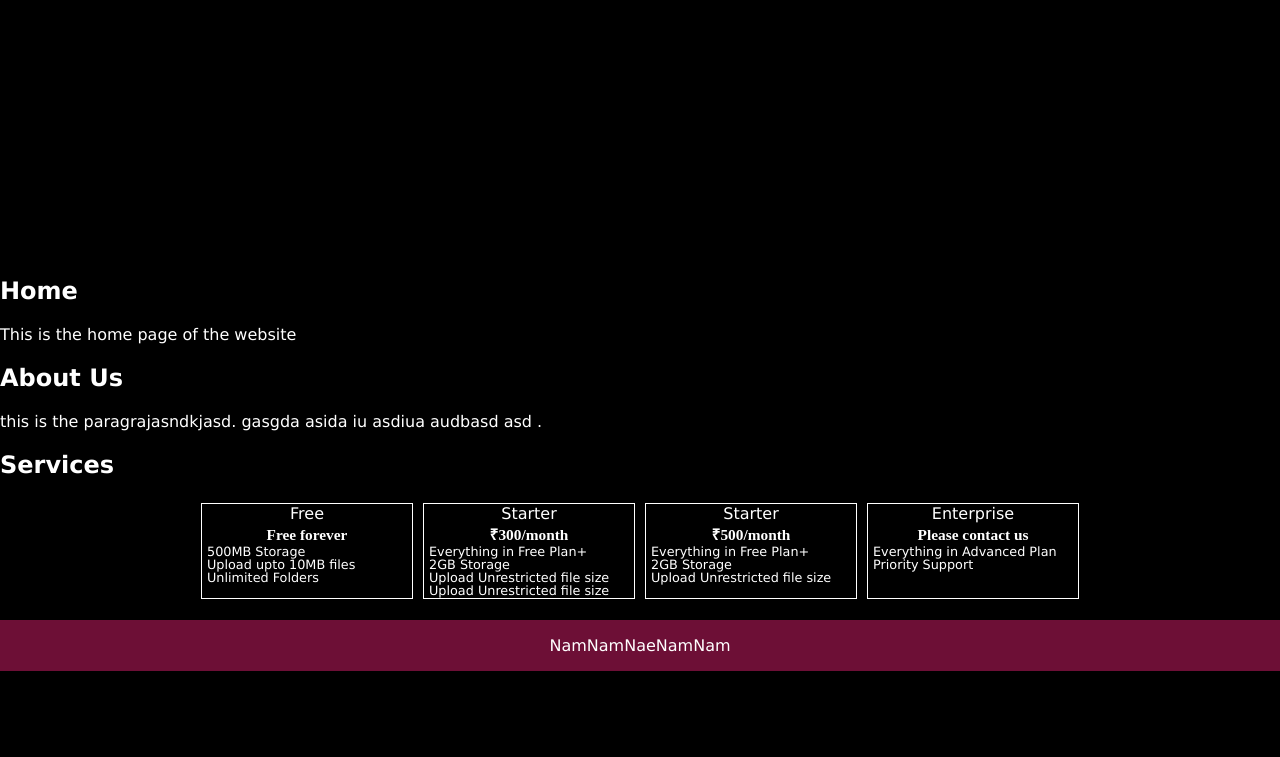
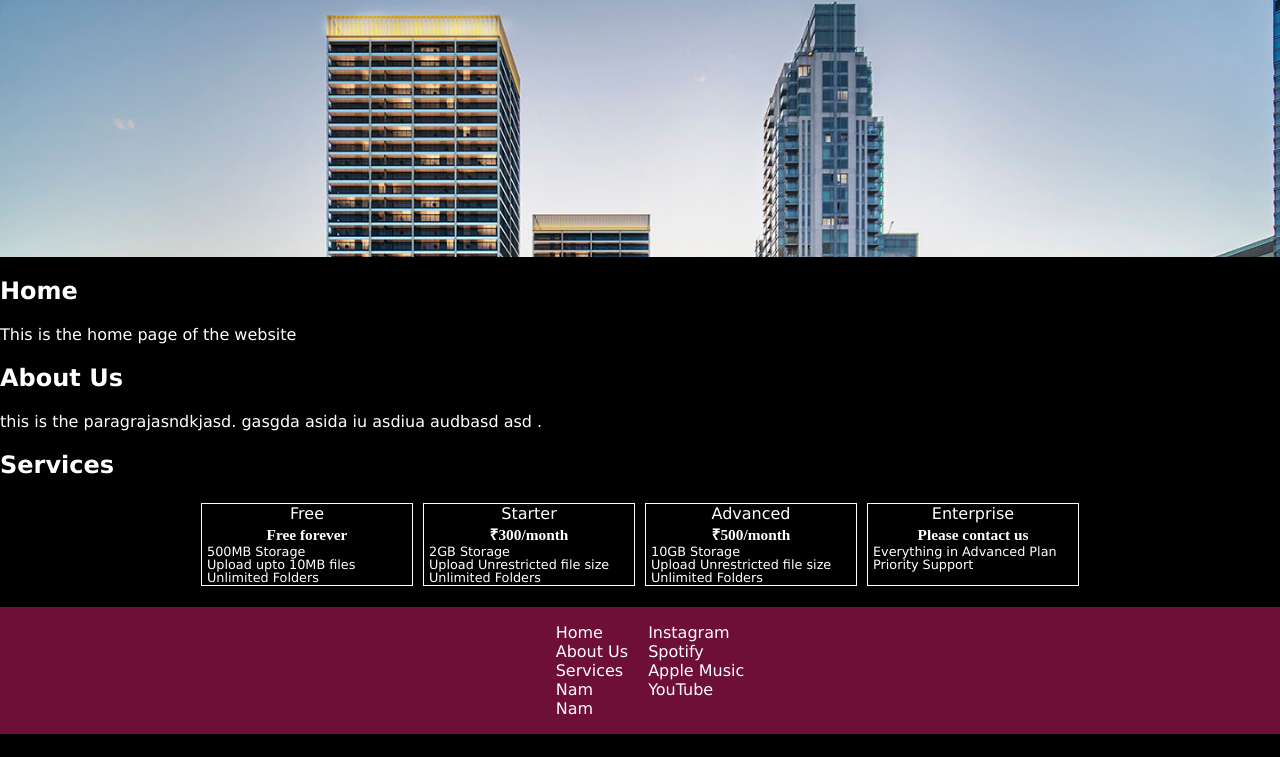
Before and after one commit to v-yogesh/website_moderna, a plain HTML site: page index.html in a window 1280 px wide. Shown: the part 43-800 px from the top of the page. Drawn offline with Linux system fonts and the light colour scheme.

Commit message:
now in github pages

```diff
--- a/index.html
+++ b/index.html
@@ -58,24 +58,22 @@
                 <div class="serviceiteminfo">
                     <ul class="list-unstyled">
                        <li class="serviceitem-text-price">₹300/month</li>
-                       <li class="serviceitem-text">Everything in Free Plan+</li>
                        <li class="serviceitem-text">2GB Storage</li>
                        <li class="serviceitem-text">Upload Unrestricted file size</li>
-                       <li class="serviceitem-text">Upload Unrestricted file size</li>
+                       <li class="serviceitem-text">Unlimited Folders</li>
 
 
                     </ul>
                 </div>
             </li>
             <li class="serviceitemlist">
-                <div class="serviceitemtitle">Starter </div>
+                <div class="serviceitemtitle">Advanced </div>
                 <div class="serviceiteminfo">
                     <ul class="list-unstyled">
                        <li class="serviceitem-text-price">₹500/month</li>
-                       <li class="serviceitem-text">Everything in Free Plan+</li>
-                       <li class="serviceitem-text">2GB Storage</li>
+                       <li class="serviceitem-text">10GB Storage</li>
                        <li class="serviceitem-text">Upload Unrestricted file size</li>
-
+                       <li class="serviceitem-text">Unlimited Folders</li>
                     </ul>
                 </div>
             </li>
@@ -107,12 +105,21 @@
     <footer>
 
         <ul class="footeritems">
-          <li><a href="#"> Nam</a></li>
-          <li><a href="#"> Nam</a></li>
-          <li><a href="#"> Nae</a></li>
-          <li><a href="#"> Nam</a></li>
-          <li><a href="#"> Nam</a></li>
-        </ul>
+            <div class="footercolumn">
+                <li><a href="#Home"> Home</a></li>
+                <li><a href="#About-Us"> About Us</a></li>
+                <li><a href="#Services"> Services</a></li>
+                <li><a href="#"> Nam</a></li>
+                <li><a href="#"> Nam</a></li>
+            </div>
+
+            <div class="footercolumn">
+                <li><a href="https://instagram.com/yogeshvperumal"> Instagram</a></li>
+                <li><a href="https://open.spotify.com/artist/3p2ulMw6LjKbSl893NAEWJ"> Spotify</a></li>
+                <li><a href="#"> Apple Music</a></li>
+                <li><a href="#"> YouTube</a></li>
+            </div>
+          </ul>
       </div>
     </footer>
   </body>
```
Also changed, not shown: buildings.jpg (added), buildings.webp (added), samplelogo.png (added), targetoutput.png (added).
